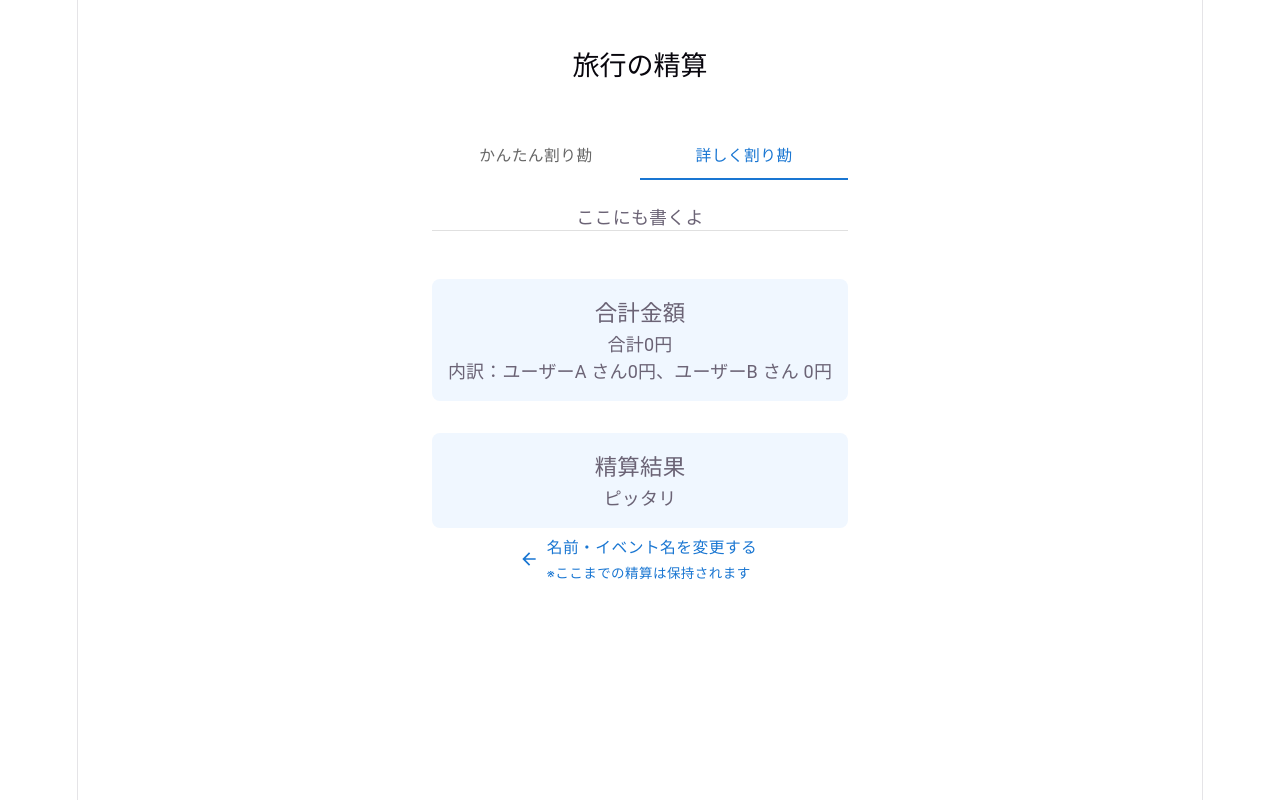
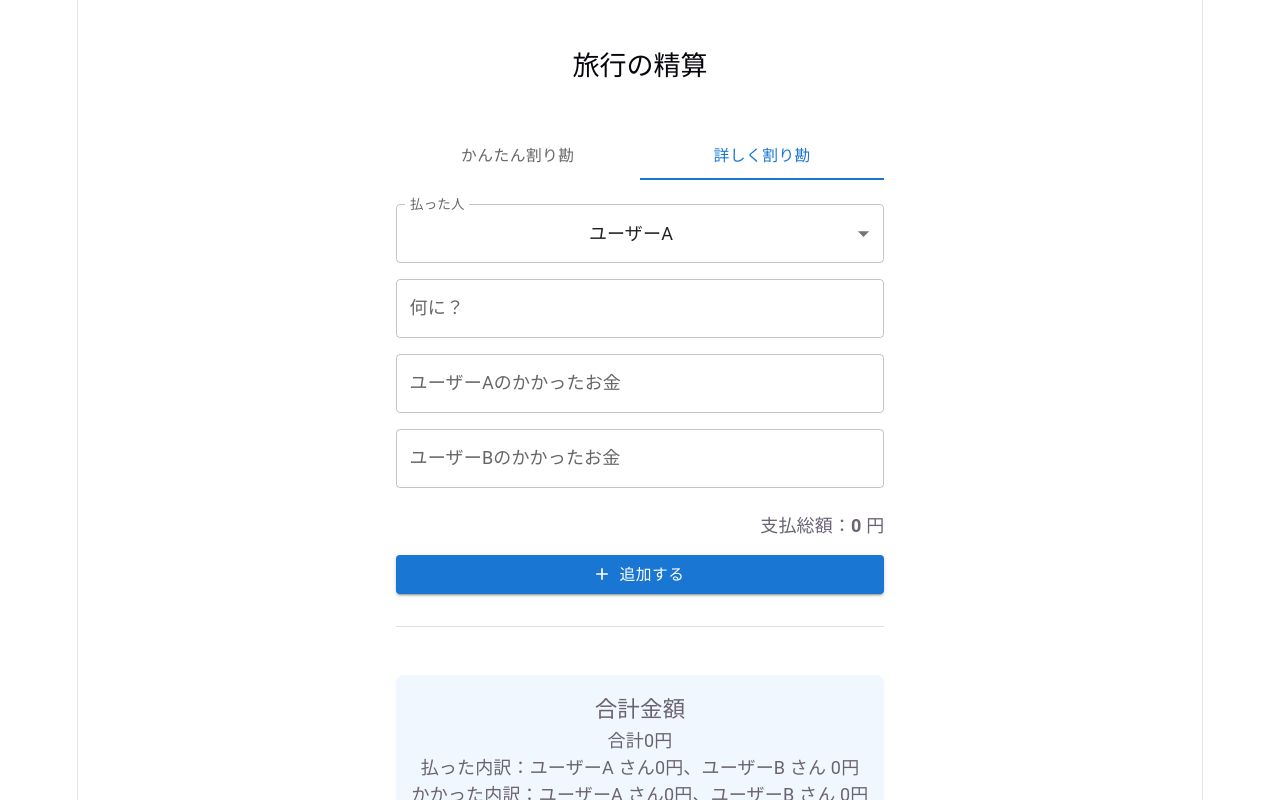
Before and after one commit to usagi0920/split-the-bill, a React (Vite) app: page /calc in a window 1280 px wide. Both pictures are taken after a click on the tab "詳しく割り勘". Shown: the top 800 px of the page. Built offline with nearby package versions, Linux system fonts and the light colour scheme.

Commit message:
詳しい割り勘実装

```diff
--- a/src/MainPage.tsx
+++ b/src/MainPage.tsx
@@ -37,12 +37,16 @@ const MainPage = () => {
   const[inputTitle, setInputTitle] = useState<string>('');
   const[inputAmount, setInputAmount] = useState<number>(0);
 
+  const[inputExpense1, setInputExpense1] = useState<number>(0);
+  const[inputExpense2, setInputExpense2] = useState<number>(0);
+
+
   useEffect(() => {
     localStorage.setItem('split-bill-data', JSON.stringify(payments));
   }, [payments]);
 
   const handleAddPayment = () => {
-    if (!inputPayer || !inputTitle || inputAmount <= 0 || !name1 || !name2){
+    if (!inputPayer || !inputTitle || inputAmount <= 0 ){
       alert("入力内容を確認してください");
       return;
     }
@@ -63,6 +67,28 @@ const MainPage = () => {
 
   }
 
+  const handleAddDetailedPayment = () => {
+
+    if (!inputPayer || !inputTitle || (inputExpense1 <= 0 && inputExpense2 <= 0) ){
+      alert("入力内容を確認してください");
+      return;
+    }
+    const newPayment: Payment = {
+      id: Date.now(),
+      payerId: inputPayer as 'user1' | 'user2',
+      title: inputTitle,
+      amount: inputExpense1 + inputExpense2,
+      user1expense: inputExpense1,
+      user2expense: inputExpense2,
+    };
+    setPayments([...payments, newPayment]);
+
+    setInputTitle('');
+    setInputExpense1(0);
+    setInputExpense2(0);
+
+  }
+
   const handleDeletePayment = (id: number) => {
     // paymentsのリストの中から、指定されたidと一致しないものを残す
     const newPayments = payments.filter((p)=> p.id !== id);
@@ -73,6 +99,9 @@ const MainPage = () => {
 
   let total1 = 0;
   let total2 = 0;
+  // 詳しい割り勘用
+  let expenseTotal1 = 0;
+  let expenseTotal2 = 0;
 
   payments.forEach((p)=>{
     if (p.payerId === 'user1'){
@@ -80,11 +109,14 @@ const MainPage = () => {
     } else if (p.payerId === 'user2'){ // ここはelseで分岐書かなくても良い
       total2 += p.amount;
     }
+    expenseTotal1 += p.user1expense;
+    expenseTotal2 += p.user2expense;
   })
 
   const totalAmount = total1 + total2;
-  const average = totalAmount / 2;
-  const diff = total1 - average;
+  // 払った額-本来個人が払う金額
+  const user1Balance = total1 - expenseTotal1;
+  const user2Balance = total2 - expenseTotal2;
 
   useEffect(() => {
     localStorage.setItem('split-bill-data', JSON.stringify(payments));
@@ -158,7 +190,53 @@ const MainPage = () => {
 
       )}
       {tabValue === 1 && (
-      <Box>ここにも書くよ</Box>
+      <Box sx={{ display: 'flex', flexDirection: 'column', gap: 2, mb: 4 }}>
+          <FormControl fullWidth>
+            <InputLabel>払った人</InputLabel>
+            <Select
+              value={inputPayer}
+              label="払った人"
+              onChange={(e) => setInputPayer(e.target.value)}
+            >
+              <MenuItem value="user1">{name1}</MenuItem>
+              <MenuItem value="user2">{name2}</MenuItem>
+            </Select>
+          </FormControl>
+
+          <TextField
+            label="何に？"
+            variant="outlined"
+            value={inputTitle}
+            onChange={(e) => setInputTitle(e.target.value)}
+          />
+
+          <TextField
+            label={`${name1}のかかったお金`}
+            type="number"
+            variant="outlined"
+            fullWidth
+            value={inputExpense1 === 0 ? '' : inputExpense1}
+            onChange={(e) => setInputExpense1(Number(e.target.value))}
+          />
+          <TextField
+            label={`${name2}のかかったお金`}
+            type="number"
+            variant="outlined"
+            fullWidth
+            value={inputExpense2 === 0 ? '' : inputExpense2}
+            onChange={(e) => setInputExpense2(Number(e.target.value))}
+          />
+          <Typography variant="body1" sx={{ mt: 1, fontWeight: 'bold', textAlign: 'right' }}>
+            支払総額：{(inputExpense1 + inputExpense2).toLocaleString()} 円
+          </Typography>
+          <Button
+            variant="contained"
+            startIcon={<AddIcon />}
+            onClick={handleAddDetailedPayment}
+          >
+            追加する
+          </Button>
+        </Box>
       )}
 
       <Divider />
@@ -185,24 +263,26 @@ const MainPage = () => {
 
 
           <Typography>合計{totalAmount.toLocaleString()}円</Typography>
-            <Typography>内訳：{name1} さん{total1.toLocaleString()}円、{name2} さん {total2.toLocaleString()}円</Typography>
+            <Typography>払った内訳：{name1} さん{total1.toLocaleString()}円、{name2} さん {total2.toLocaleString()}円</Typography>
+            <Typography>かかった内訳：{name1} さん{expenseTotal1.toLocaleString()}円、{name2} さん {expenseTotal2.toLocaleString()}円</Typography>
       </Box>
 
       <Box sx={{mt:4, p:2, bgcolor:'#f0f7ff', borderRadius: 2  }}>
         <Typography variant="h6">精算結果</Typography>
 
-        {diff > 0?(
+        {user1Balance > 0 ? (
+          // user1が払いすぎている場合 ➔ user2がuser1に渡す
           <Typography>
-            {name2}が{name1}へ<strong>{diff.toLocaleString()}円渡す</strong>
+            {name2} が {name1} へ <strong>{user1Balance.toLocaleString()} 円渡す</strong>
           </Typography>
-        ) : diff < 0 ? (
+        ) : user1Balance < 0 ? (
+          // user1が足りない（＝user2が払いすぎている）場合 ➔ user1がuser2に渡す
           <Typography>
-          {name1}が{name2}へ<strong>{Math.abs(diff).toLocaleString()}円渡す</strong>
+            {name1} が {name2} へ <strong>{Math.abs(user2Balance).toLocaleString()} 円渡す</strong>
           </Typography>
         ) : (
-          <Typography>ピッタリ</Typography>
-        )
-        }
+          <Typography>ピッタリです！</Typography>
+        )}
       </Box>
 
       <Button startIcon={<ArrowBackIcon />} onClick={() => navigate('/')} sx={{ mb: 2, textAlign: 'left' }}>
```
